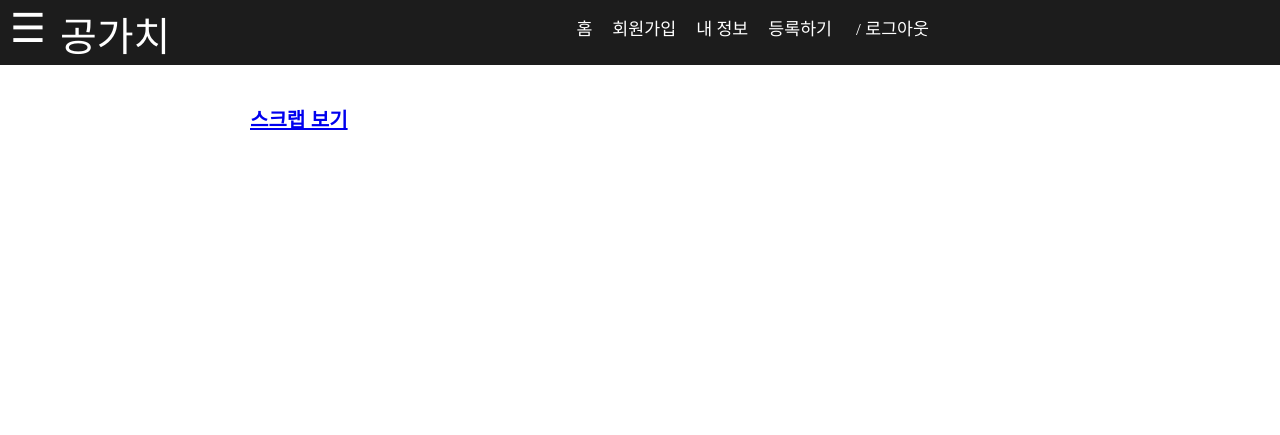
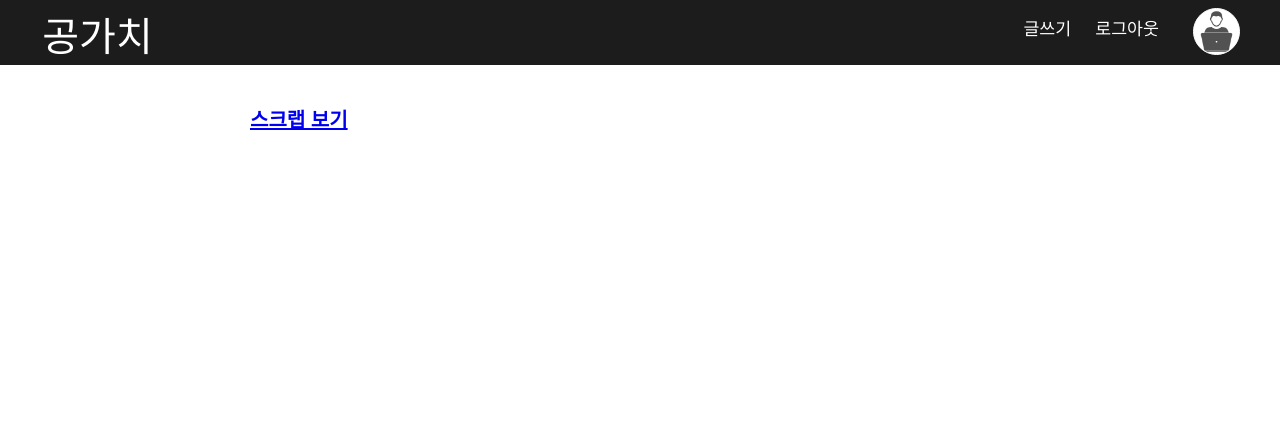
Before and after one commit to zeeyon/CompeteValue, a Django app: page /users/mypage/ in a window 1280 px wide. Shown: the top 435 px of the page. Run offline with Django 3.2, Linux system fonts and the light colour scheme; the visitor is signed in with stand-in values (Sample User, id 1); some libraries are stand-ins or nearby versions; some web fonts are replaced.

Commit message:
base, post 수정
base 타이틀 바 수정, 글쓰기 수정

```diff
--- a/likecompetition/likecompetition/static/base.css
+++ b/likecompetition/likecompetition/static/base.css
@@ -40,7 +40,7 @@ header{
 	padding-right:15px;
 	padding-top:5px;
 	padding-bottom:5px;
-	vertical-align:middle;
+	vertical-align: middle;
 	width:100%;
 	height:55px;
 }
@@ -51,20 +51,26 @@ header{
 	font-family: 'TmoneyRoundWindExtraBold';
 	font-size:30pt;
 	color:white;
-	cursor:pointer
+	cursor:pointer;
 }
 .header-title-bar{
+	position: relative;
 	text-align:center;
+}
+
+.header-logo{
+	width:200px;
+	text-align: center;
 	position: relative;
 }
+
 .header-logo a{
-	float: left;
-	padding-left: 50px;
 	font-family: 'TmoneyRoundWindExtraBold';
 	font-size:30pt;
 	color:white;
-	padding-right:25px;
 	text-decoration: none;
+	padding-right: 50px;
+	padding-left: 25px;
 }
 
 #section{
@@ -145,21 +151,21 @@ header{
 */
 
 #header-menu{
-	text-align:center;
-	font-family:'TmoneyRoundWindExtraBold';
+	width: 450px;
+	margin: 0px auto;
+
 }
 
 #header-menu ul{
 	color:white;
 	list-style:none;
 	text-decoration:none;
-	font-family:'TmoneyRoundWindExtraBold';
-	color:white;
+	position: absolute;
+	right: 50px;
 }
 
 #header-menu li{
-	font-family:'TmoneyRoundWindExtraBold';
-	display:inline;
+	display: inline;
 	z-index:100;
 	line-height:50px;
 	padding-left:20px;
@@ -171,14 +177,67 @@ header{
 }
 
 #header-menu>ul>li>a:link, #header-menu>ul>li>a:visited{
-	font-family:'TmoneyRoundWindExtraBold';
+	font-family:'IBMPlexSansKR-Light';
 	font-size:13pt;
 	color:white;
 	text-decoration:none;
 }
 #header-menu>ul>li>a:hover, #header-menu>ul>li>a:active{
-	font-family:'TmoneyRoundWindExtraBold';
+	font-family:'IBMPlexSansKR-Light';
 	font-size:13pt;
-	color:red;
+	color:white;
+	text-decoration:underline;
+}
+
+#user_image{
+	width: 45px;
+	height: 45px;
+	background-color: white;
+	border: 1px solid white;
+	border-radius: 25px;
+	vertical-align: middle;
+	margin-left: 10px;
+}
+
+/**
+*  dropdown
+*/
+.user_dropdown{
+	position:absolute;
+	right: -70px;
+	top: 60px;
+	visibility: hidden;
+	color:black;
+	transition:all 0.3s ease;
+	border-radius:0px 0px 7px 7px;
+	transform:translateY(10px);
+	cursor: default;
+	font-family: 'IBMPlexSansKR-Light';
+}
+
+.header_user:hover  .user_dropdown{
+	visibility: visible;
+	transform:translateY(0px);
+}
+
+.user_dropdown li{
+	padding: 0px !important;
+}
+
+.user_dropdown li a{
+	display:block;
 	text-decoration:none;
+	font-size:15px;
+	padding:10px 15px;
+	width: 100px;
+	transition:all 0.3s ease;
+	color:black;
+	background-color: rgb(238, 238, 238);
+	line-height: 30px;
+	text-align: center;
 }
+
+.user_dropdown li a:hover{
+	font-size:18px;
+	background-color: rgb(221, 221, 221);
+}
--- a/likecompetition/likecompetition/static/base.js
+++ b/likecompetition/likecompetition/static/base.js
@@ -1,27 +1,40 @@
 
 var sideBars=[
 	{text:'홈', link:"/1"},
-	{text:'회원가입', link:'/accounts/signup/'},
-	{text:'내 정보', link:'/users/mypage'},
-	{text:'등록하기', link:'/posts/new'}
+	{text:'글쓰기', link:'/posts/new'}
 ];
 
 $(document).ready(function(){
 	if(window.innerWidth<=960){
-		$('.content-main').css('padding-left','10px')
-		.css('padding-right','10px');
+		$('.content-main').css('padding-left','10px').css('padding-right','10px');
+		$('.hamburger-button').show();
+		$('#header-menu').hide();
+		document.getElementById("header-logo-id").style.margin="0px auto";
+	}
+	else{
+		$('.hamburger-button').hide();
+		$('#header-menu').show();
+		document.getElementById("header-logo-id").style.float="left";
+	}
+
+});
+
+$(window).resize(function(){
+
+	if(window.innerWidth<=960){
+		$('.content-main').css('padding-left','10px').css('padding-right','10px');
+		$('.hamburger-button').show();
+		$('#header-menu').hide();
+		document.getElementById("header-logo-id").style.margin="0px auto";
+		document.getElementById("header-logo-id").style.float="";
+	}else{
+		$('.content-main').css('padding-left','250px').css('padding-right','250px');
+		$('.hamburger-button').hide();
+		$('#header-menu').show();
+		document.getElementById("header-logo-id").style.float="left";
 	}
 });
 
-$(window).resize(function(){
-	if(window.innerWidth<=960){
-		$('.content-main').css('padding-left','10px')
-		.css('padding-right','10px');
-	}else{
-		$('.content-main').css('padding-left','250px')
-		.css('padding-right','250px');
-	}
-});
 
 function toggleMenu(){
 	var sideBar=$("#side-bar");
--- a/likecompetition/likecompetition/templates/base.html
+++ b/likecompetition/likecompetition/templates/base.html
@@ -4,6 +4,8 @@
 <head>
     <meta charset="UTF-8">
 	<meta name="viewport" content="width=device-width, initial-scale=1.0">
+
+	<link rel="stylesheet" href="https://code.jquery.com/ui/1.11.1/themes/smoothness/jquery-ui.css" />
 	<link href="https://fonts.googleapis.com/css2?family=Nanum+Gothic&display=swap" rel="stylesheet">
     <title>공가치</title>
 	<link rel="stylesheet" type="text/css" href="{% static 'base.css' %}">
@@ -18,20 +20,39 @@
 			<div class="hamburger-button" onclick="toggleMenu()">
 				☰
 			</div>
-			<div class="header-logo">
+			<div class="header-logo" id="header-logo-id">
 				<a href="/1" style="color: white; text-decoration: none;">공가치</a>
 			</div>
 			<div id="header-menu">
 				<ul>
 					<!--django 괄호랑 겹쳐서 인식이 안되서 [[ ]]로 바꿈-->
-					<li v-for="element in sideBar"><a :href="element.link">[[ element.text ]]</a></li>
+					<li><a href="{% url 'post_create' %}">글쓰기</a></li>
+					{% if user.is_authenticated %}
 						<li>
-						{% if user.is_authenticated %}
-							<a href="{% url 'logout' %}">{{ user.nickname }} / 로그아웃</a>
+							<a href="{% url 'logout' %}">로그아웃</a>
+						</li>
+						<li class="header_user">
+							<a>
+								{{ user.nickname }}
+								<img id="user_image" src="/static/images/header_user_image.png">
+							</a>
+							<div class="user_dropdown">
+								<ul>
+									<li><a href="{% url 'mypage' %}">내 정보</a></li>
+									<li><a href="#">쪽지</a></li>
+									<li><a href="{% url 'scrap_list' %}">내 스크랩</a></li>
+									<li><a href="#">내 글</a></li>
+								</ul>
+							</div>
+						</li>
 					{% else %}
+						<li>
+							<a href="{% url 'signup' %}">회원가입</a>
+						</li>
+						<li>
 							<a id="login_url" href="{% url 'login' %}">로그인</a>
+						</li>
 				{% endif %}
-					</li>
 				</ul>
 			</div>
 		</div>
@@ -44,19 +65,28 @@
 			<ul>
 				<li class="close-button" onclick="toggleMenu()">X</li>
 				<li v-for="element in sideBar"><a :href="element.link">[[ element.text ]]</a></li>
+					{% if user.is_authenticated %}
 						<li>
-					{% if user.is_authenticated %}
 							<a href="{% url 'logout' %}">{{ user.nickname }} / 로그아웃</a>
+						</li>
+						<li>
+							<a href="{% url 'mypage' %}">내 정보</a>
+						</li>
 					{% else %}
+						<li>
 							<a id="login_url" href="{% url 'login' %}">로그인</a>
+						</li>
+						<li>
+							<a href="{% url 'signup' %}">회원가입</a>
+						</li>
 					{% endif %}
-				</li>
 			</ul>
 		</aside>
 
 		<div id="content">
 			<div class="content-main">
 				<div>
+					<div id="somediv"></div>
 					{% block content %}{% endblock %}
 				</div>
 			</div>
```
Also changed, not shown: likecompetition/accounts/forms.py (+5 -5 lines), likecompetition/accounts/static/signup.css (+4 -3 lines), likecompetition/posts/static/index.css (+2 -10 lines), likecompetition/posts/static/post_form.css (added, +78 -0 lines), likecompetition/posts/static/post_form.js (added, +20 -0 lines), likecompetition/posts/templates/post_form.html (+54 -80 lines), likecompetition/likecompetition/static/images/header_user_image.png (added). Lines whose indentation alone changed are shown as unchanged.
